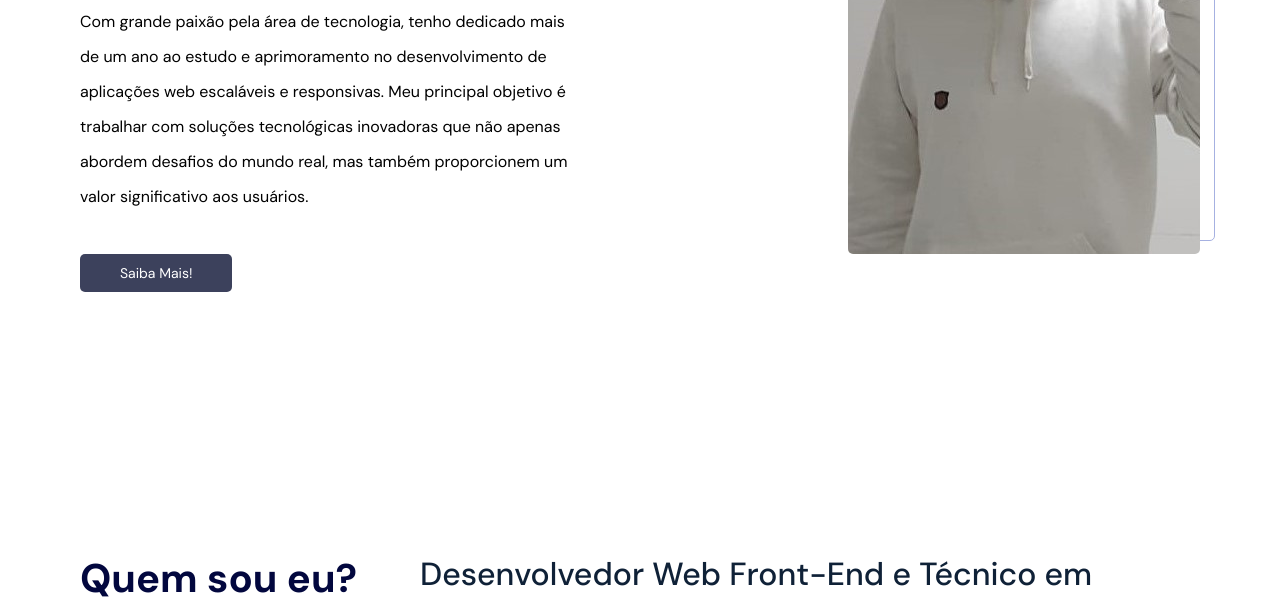
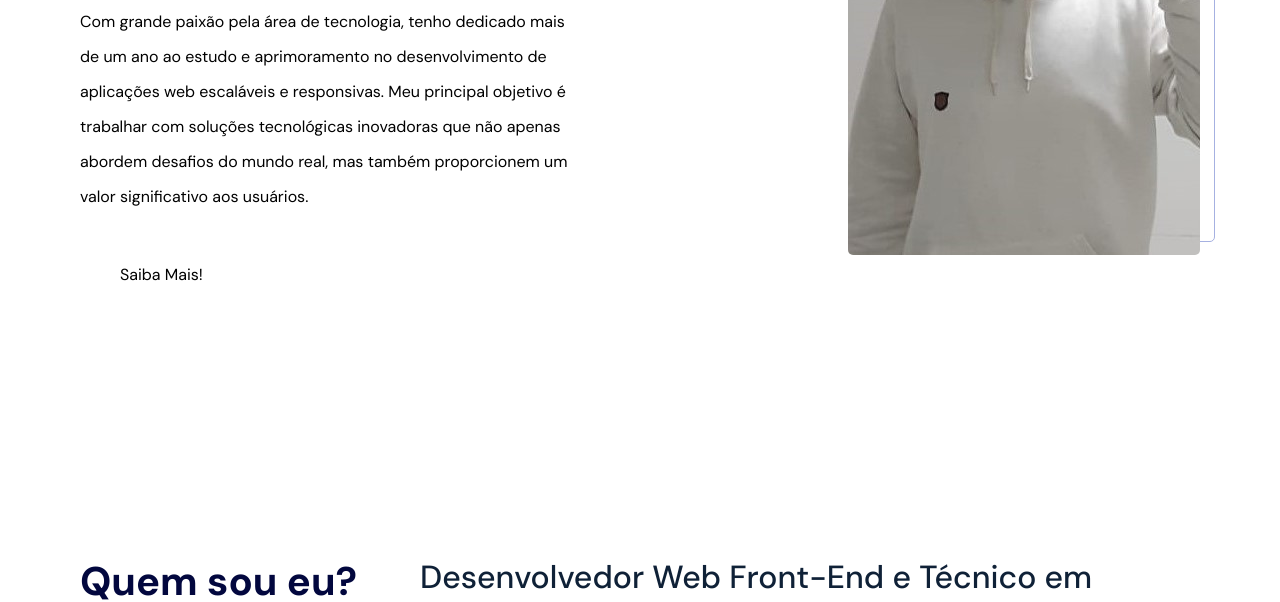
Before and after one commit to kerlonlh/Portfolio, a plain HTML site: page index.html in a window 1280 px wide. Shown: the part 498-1100 px from the top of the page. Drawn offline with Linux system fonts and the light colour scheme.

Commit message:
Update_teste

```diff
--- a/index.html
+++ b/index.html
@@ -40,7 +40,7 @@
         <div class="header__left">
             <h1>Olá! Sou Kerlon Hinterholz Desenvolvedor Web Front-end</h1>
             <p>Com grande paixão pela área de tecnologia, tenho dedicado mais de um ano ao estudo e aprimoramento no desenvolvimento de aplicações web escaláveis e responsivas. Meu principal objetivo é trabalhar com soluções tecnológicas inovadoras que não apenas abordem desafios do mundo real, mas também proporcionem um valor significativo aos usuários.</p>
-            <a href="#about" class="btn btn-primary">Saiba Mais!</a>
+            <a href="#about" class="btn">Saiba Mais!</a>
         </div>
         <div class="header__right">
             <div class="header__image">
```
